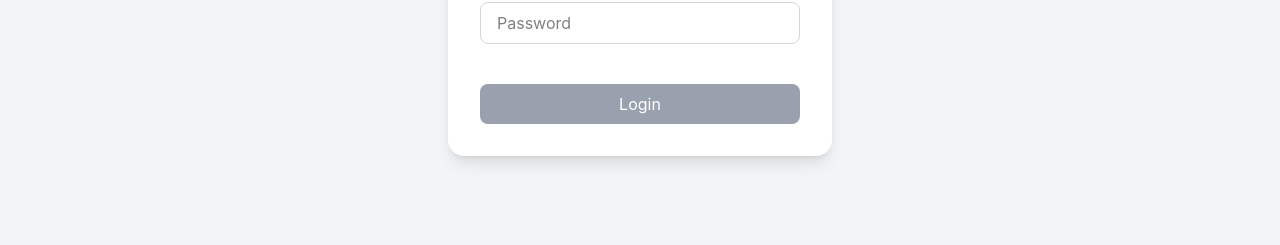
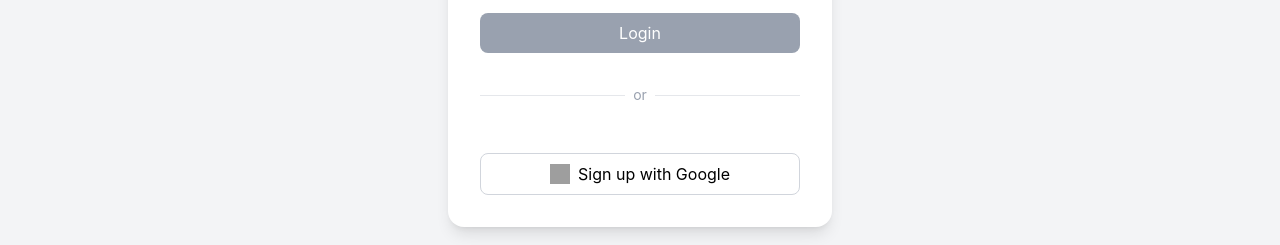
Before and after one commit to illya-klus/web_lr_4_Firebase, a React (Vite) app: page /auth/login in a window 1280 px wide. Shown: the part 404-649 px from the top of the page. Built offline with nearby package versions, Linux system fonts and the light colour scheme; no server answers; grey boxes are pictures that could not be loaded.

Commit message:
add oAuth

```diff
--- /dev/null
+++ b/src/features/auth/api/authWithGoogleApi.ts
@@ -0,0 +1,35 @@
+import { loginWithGoogleFirebase } from "../../../firebase/firebaseAuthApi";
+import { AuthReturn } from "./authApi"; // або звідки у тебе тип
+
+export const loginUserWithGoogle = async (): Promise<AuthReturn> => {
+  try {
+    const responce = await loginWithGoogleFirebase();
+
+    return {
+      seccesfull: true,
+      body: {
+        user: responce.user,
+      },
+    };
+  } catch (error: any) {
+    let message = "Fail in trying to login with Google";
+
+    if (error.code === "auth/popup-closed-by-user") {
+      message = "Ви закрили вікно входу через Google";
+    } else if (error.code === "auth/popup-blocked") {
+      message = "Браузер заблокував popup для Google входу";
+    } else if (error.code === "auth/network-request-failed") {
+      message = "Проблема з мережею. Спробуйте ще раз.";
+    }
+
+    return {
+      seccesfull: false,
+      body: {
+        error: {
+          code: error.code,
+          message,
+        },
+      },
+    };
+  }
+};
--- a/src/features/auth/context/useAuthContext.tsx
+++ b/src/features/auth/context/useAuthContext.tsx
@@ -1,5 +1,6 @@
 import { createContext, ReactNode, useContext, useState } from "react";
 import { SuccessReturn } from "../api/authApi";
+import avatar from "/public/images/avatar.jpg";
 
 
 export type User = {
@@ -9,6 +10,7 @@ export type User = {
     userId : string | "none";
     role: "admin" | "user" | "anon";
     authStatus : "identify" | "not_identify";
+    photoUrl : string;
 }
 
 
@@ -38,6 +40,7 @@ const defaultUserData : User = {
         userName : "user_92348",
         userPhoneNumber : "",
         userId: "none",
+        photoUrl: avatar,
     };
 
 export const AuthProvider = ({children} : {children : ReactNode}) => {
@@ -64,11 +67,13 @@ export const AuthProvider = ({children} : {children : ReactNode}) => {
         const responceUser = result.body.user;
         let userData = {
             userEmail: responceUser.email,
-            userName: "no_name",
+            userName: responceUser.displayName ? responceUser.displayName : "no_name",
             userPhoneNumber: "",
             userId: responceUser.uid,
             role: "user",
             authStatus: "identify",
+            photoUrl : avatar,
+            //responceUser.photoURL,
         } as User;
         setUserFullData(userData);
     }
--- a/src/features/auth/ui/AuthBtns.tsx
+++ b/src/features/auth/ui/AuthBtns.tsx
@@ -1,7 +1,55 @@
+
+import { useErrorModal } from "../../../modals/error/hooks/useErrorModal";
+import { useSeccessModal } from "../../../modals/seccess/hooks/useSeccessModal";
+import { useNavigate } from "react-router-dom";
+import { useAuth } from "../context/useAuthContext";
+import { loginUserWithGoogle } from "../api/authWithGoogleApi";
+
 export const AuthBtns = () => {
-    return (
-        <div>
-            <button>Sign up with Google</button>
-        </div>
-    );
-}
+  const navigate = useNavigate();
+
+  const { setUserDataFromResponce } = useAuth();
+
+  const { showError, ErrorModalComponent } = useErrorModal();
+  const { showSeccess, SeccessModalComponent } = useSeccessModal();
+
+  const handleGoogleLogin = async () => {
+    const result = await loginUserWithGoogle();
+
+    if (result.seccesfull) {
+      console.log(result.body.user);
+
+      setUserDataFromResponce(result);
+
+      navigate("/");
+
+      showSeccess("Successfully logged in with Google");
+    } else {
+      console.log(result.body.error);
+
+      showError(result.body.error.message);
+    }
+  };
+
+  return (
+    <>
+      <SeccessModalComponent />
+      <ErrorModalComponent />
+
+      <div className="mt-4">
+        <button
+          onClick={handleGoogleLogin}
+          className="w-full flex items-center justify-center gap-2 px-4 py-2 border border-gray-300 rounded-lg hover:bg-gray-50 active:scale-95 transition"
+        >
+          <img
+            src="/icons/google.svg"
+            alt="google"
+            className="w-5 h-5"
+          />
+
+          Sign up with Google
+        </button>
+      </div>
+    </>
+  );
+};
--- a/src/features/auth/ui/LoginPage.tsx
+++ b/src/features/auth/ui/LoginPage.tsx
@@ -5,6 +5,7 @@ import { loginUser } from "../api/authApi";
 import { useNavigate } from "react-router-dom";
 import { useErrorModal } from "../../../modals/error/hooks/useErrorModal";
 import { useSeccessModal } from "../../../modals/seccess/hooks/useSeccessModal";
+import { AuthBtns } from "./AuthBtns";
 
 
 
@@ -101,7 +102,15 @@ const LoginPage = () => {
         >
           Login
         </button>
+
+              <div className="flex items-center gap-2 my-4">
+        <div className="flex-1 h-px bg-gray-200"></div>
+        <span className="text-sm text-gray-400">or</span>
+        <div className="flex-1 h-px bg-gray-200"></div>
+      </div>
+      <AuthBtns />
       </form>
+
     </div>
   );
 };
--- a/src/features/auth/ui/RegisterPage.tsx
+++ b/src/features/auth/ui/RegisterPage.tsx
@@ -5,6 +5,7 @@ import { useErrorModal } from "../../../modals/error/hooks/useErrorModal";
 import { useSeccessModal } from "../../../modals/seccess/hooks/useSeccessModal";
 import { useNavigate } from "react-router-dom";
 import { useAuth } from "../context/useAuthContext";
+import { AuthBtns } from "./AuthBtns";
 
 
 
@@ -120,7 +121,16 @@ const RegisterPage = () => {
           Register
         </button>
 
+                    <div className="flex items-center gap-2 my-4">
+              <div className="flex-1 h-px bg-gray-200"></div>
+              <span className="text-sm text-gray-400">or</span>
+              <div className="flex-1 h-px bg-gray-200"></div>
+            </div>
+            <AuthBtns />
+
       </form>
+
+
 
     </div>
   );
--- a/src/features/profile/ui/ProfilePage.tsx
+++ b/src/features/profile/ui/ProfilePage.tsx
@@ -1,6 +1,6 @@
 import { NavLink, Outlet } from "react-router-dom";
-import avatar from "/public/images/avatar.jpg";
 import ProfileInfo from "./ProfileInfo";
+import { useAuth } from "../../auth/context/useAuthContext";
 
 const BtnsPanel = () => (
   <div className="flex flex-wrap gap-3 border-b pb-3 justify-center sm:justify-start">
@@ -29,13 +29,15 @@ const BtnsPanel = () => (
 
 const ProfilePage = () => {
 
+  const {user} = useAuth();
+
   return (
     <section id="profile" className="w-full py-6 sm:py-10 px-3 flex justify-center">
 
       <div className="w-full max-w-6xl bg-white rounded-xl shadow-md p-4 sm:p-6 flex flex-col gap-6 sm:gap-8">
         <div className="flex flex-col md:flex-row gap-4 sm:gap-6 items-center md:items-start text-center md:text-left">
           <div className="max-w-32 h-32 sm:w-40 sm:h-40 rounded-full overflow-hidden border-4 border-gray-200 flex items-center justify-center bg-gray-50">
-            <img src={avatar} className="w-full h-full object-cover" />
+            <img src={user.photoUrl} className="w-full h-full object-cover" />
           </div>
 
           <ProfileInfo/>
--- a/src/firebase/firebaseAuthApi.ts
+++ b/src/firebase/firebaseAuthApi.ts
@@ -1,6 +1,8 @@
 import {
   createUserWithEmailAndPassword,
+  GoogleAuthProvider,
   signInWithEmailAndPassword,
+  signInWithPopup,
 } from "firebase/auth";
 import { auth } from "./firebaseSetup";
 
@@ -11,3 +13,8 @@ export const registerUserFirebase = async (email: string, password: string) => {
 export const loginUserFirebase = async (email: string, password: string) => {
   return signInWithEmailAndPassword(auth, email, password);
 };
+
+export const loginWithGoogleFirebase = async () => {
+  const provider = new GoogleAuthProvider();
+  return signInWithPopup(auth, provider);
+};
```
